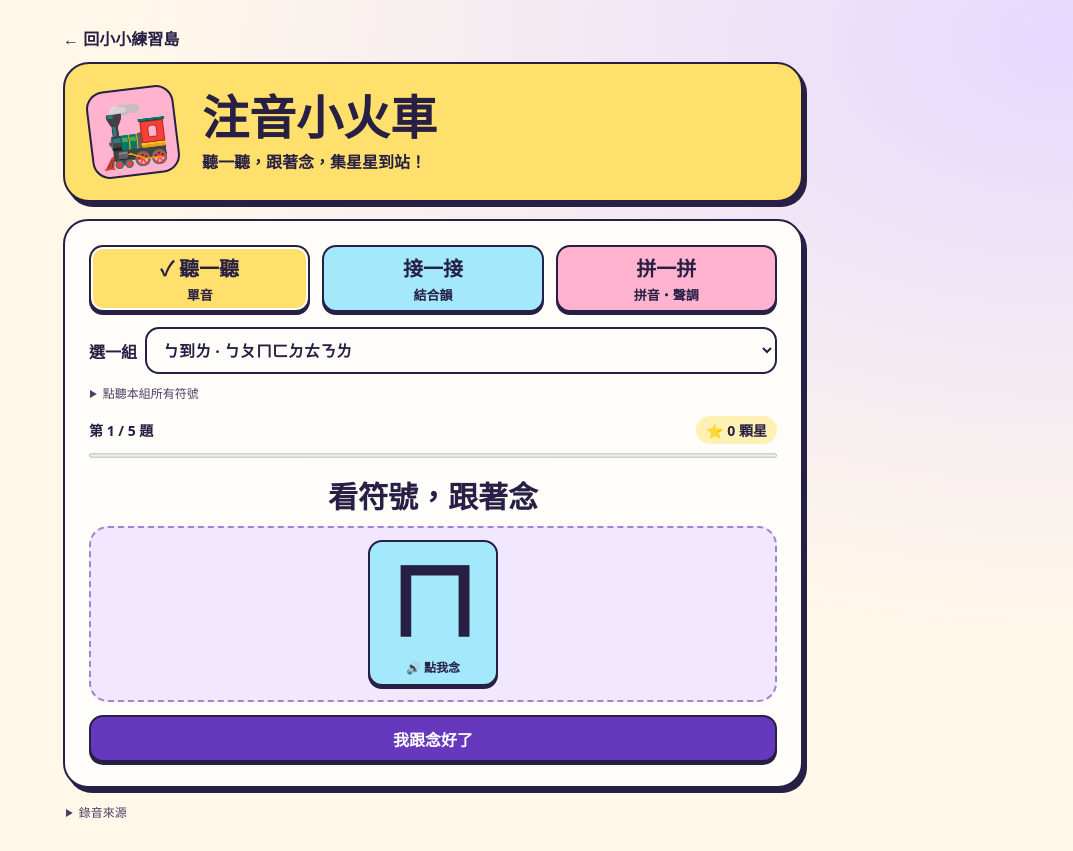
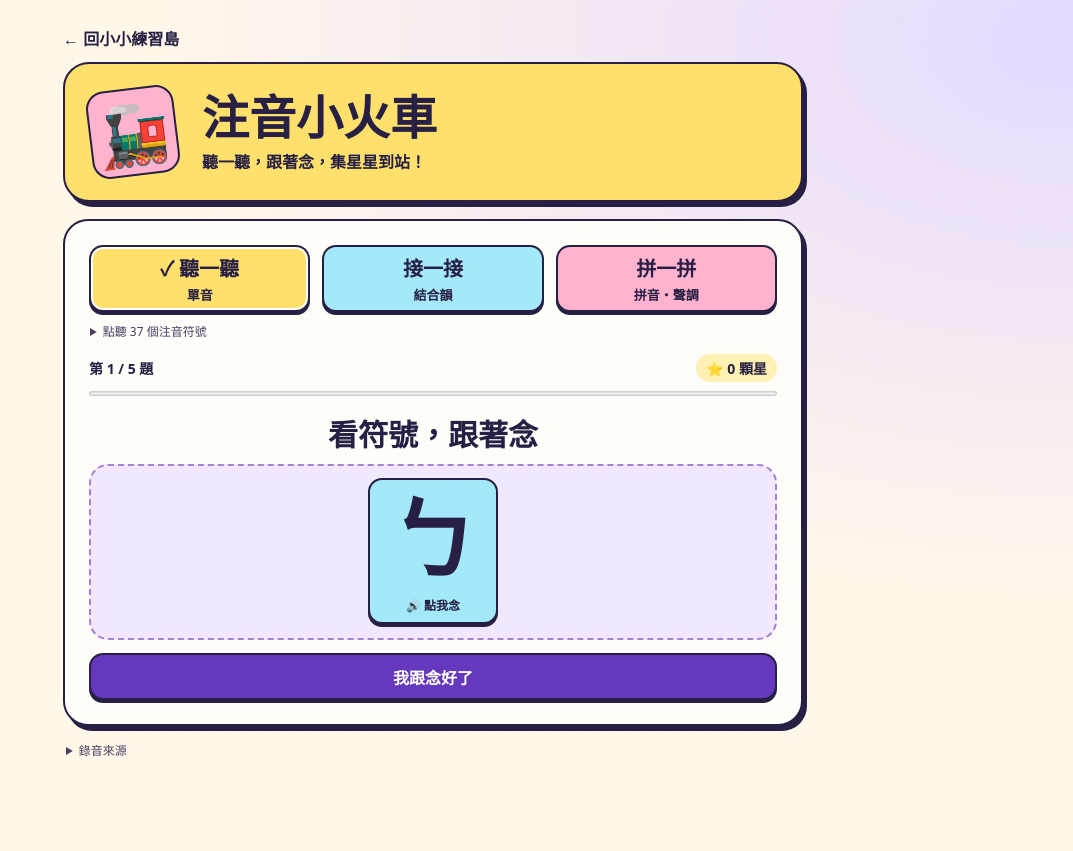
Before and after one commit to alanandqueenie50-arch/number-orchard, a plain HTML site: page zhuyin.html in a window 1280 px wide. Shown: the whole page, without its empty margins (207-1280 px from the left). After the commit the page ends 817 px from the top, so only its background shows below. Drawn offline with Linux system fonts and the light colour scheme.

Commit message:
單音練習改為 37 個符號一起抽題

```diff
--- a/zhuyin.html
+++ b/zhuyin.html
@@ -28,7 +28,7 @@ body {
 main { width: min(100% - 24px, 740px); margin: 17px auto 30px; }
 a { color: inherit; }
 h1, h2, p { margin: 0; }
-button, select {
+button {
   color: inherit;
   font: inherit;
   font-weight: 850;
@@ -40,7 +40,7 @@ button, select {
 }
 button { cursor: pointer; touch-action: manipulation; }
 button:active:not(:disabled) { transform: translateY(2px); }
-a:focus-visible, button:focus-visible, select:focus-visible, [tabindex="-1"]:focus-visible {
+a:focus-visible, button:focus-visible, [tabindex="-1"]:focus-visible {
   outline: 3px dashed var(--purple);
   outline-offset: 3px;
 }
@@ -97,9 +97,6 @@ a:focus-visible, button:focus-visible, select:focus-visible, [tabindex="-1"]:foc
 .stage-p { background: var(--pink); }
 .stage[aria-pressed="true"] { box-shadow: inset 0 0 0 2px white, 0 3px 0 var(--ink); }
 .stage[aria-pressed="true"] strong::before { content: "✓ "; }
-.set-picker { display: flex; align-items: center; flex-wrap: wrap; gap: 8px; margin: 15px 0 4px; }
-.set-picker label { font-weight: 800; }
-.set-picker select { flex: 1; min-width: 0; }
 .symbol-guide { margin: 10px 1px; }
 .guide-buttons { display: flex; flex-wrap: wrap; gap: 5px; margin-top: 7px; }
 .guide-buttons button { min-width: 44px; font-size: 25px; padding-inline: 8px; background: var(--blue); }
@@ -155,7 +152,7 @@ details p { margin-top: 6px; line-height: 1.5; }
 [hidden] { display: none !important; }
 </style>
 <script src="./zhuyin-audio.js" defer></script>
-<script src="./zhuyin.js" defer></script>
+<script src="./zhuyin.js?v=all-symbols" defer></script>
 </head>
 <body>
 <main>
@@ -170,12 +167,8 @@ details p { margin-top: 6px; line-height: 1.5; }
       <button class="stage stage-b" type="button" data-stage="blend" aria-pressed="false"><strong>接一接</strong><small>結合韻</small></button>
       <button class="stage stage-p" type="button" data-stage="spell" aria-pressed="false"><strong>拼一拼</strong><small>拼音・聲調</small></button>
     </div>
-    <div class="set-picker" id="set-picker">
-      <label for="symbol-set">選一組</label>
-      <select id="symbol-set"></select>
-    </div>
     <details class="symbol-guide" id="symbol-guide">
-      <summary>點聽本組所有符號</summary>
+      <summary>點聽 37 個注音符號</summary>
       <div class="guide-buttons" id="guide-buttons"></div>
     </details>
     <div class="status"><span id="round"></span><span id="stars"></span></div>
--- a/zhuyin.js
+++ b/zhuyin.js
@@ -1,12 +1,6 @@
 "use strict";
 
-const symbolGroups = [
-  ["ㄅ到ㄌ", "ㄅㄆㄇㄈㄉㄊㄋㄌ"],
-  ["ㄍ到ㄒ", "ㄍㄎㄏㄐㄑㄒ"],
-  ["ㄓ到ㄙ", "ㄓㄔㄕㄖㄗㄘㄙ"],
-  ["ㄧ、ㄨ、ㄩ和基本韻母", "ㄧㄨㄩㄚㄛㄜㄝㄦ"],
-  ["其他韻母", "ㄞㄟㄠㄡㄢㄣㄤㄥ"]
-];
+const symbols = Array.from("ㄅㄆㄇㄈㄉㄊㄋㄌㄍㄎㄏㄐㄑㄒㄓㄔㄕㄖㄗㄘㄙㄧㄨㄩㄚㄛㄜㄝㄞㄟㄠㄡㄢㄣㄤㄥㄦ", sound => ({sound, word: sound}));
 
 const blends = [
   {sound: "ㄧㄚ", word: "鴨", art: "🦆"},
@@ -30,7 +24,7 @@ const tones = {"": "一聲", "ˊ": "二聲", "ˇ": "三聲", "ˋ": "四聲"};
 const roundSize = 5;
 const stages = [...document.querySelectorAll("[data-stage]")];
 const ui = Object.fromEntries([
-  "set-picker", "symbol-set", "symbol-guide", "guide-buttons", "round", "stars", "progress", "lesson", "lesson-title", "cars",
+  "symbol-guide", "guide-buttons", "round", "stars", "progress", "lesson", "lesson-title", "cars",
   "model", "example", "ready", "quiz", "quiz-title", "hear", "answers", "feedback", "finished",
   "finish-title", "again", "audio-note", "recording"
 ].map(id => [id, document.getElementById(id)]));
@@ -157,23 +151,8 @@ function updateStars() {
 function beginRound(focus = false) {
   clearTimeout(stepTimer);
   stopAudio();
-  if (stage === "single") {
-    pool = Array.from(symbolGroups[Number(ui["symbol-set"].value)][1], sound => ({sound, word: sound}));
-  } else {
-    pool = stage === "blend" ? blends : syllables;
-  }
+  pool = {single: symbols, blend: blends, spell: syllables}[stage];
   ui["symbol-guide"].hidden = stage !== "single";
-  ui["guide-buttons"].replaceChildren();
-  if (stage === "single") {
-    for (const {sound} of pool) {
-      const button = document.createElement("button");
-      button.type = "button";
-      button.textContent = sound;
-      button.setAttribute("aria-label", "聽 " + sound);
-      button.addEventListener("click", () => play(sound));
-      ui["guide-buttons"].append(button);
-    }
-  }
   questions = shuffle(pool).slice(0, roundSize);
   position = 0;
   stars = 0;
@@ -241,22 +220,22 @@ function advance() {
   ui["finish-title"].focus();
 }
 
-for (const [index, [label, symbols]] of symbolGroups.entries()) {
-  const option = document.createElement("option");
-  option.value = String(index);
-  option.textContent = label + " · " + symbols;
-  ui["symbol-set"].append(option);
+for (const {sound} of symbols) {
+  const button = document.createElement("button");
+  button.type = "button";
+  button.textContent = sound;
+  button.setAttribute("aria-label", "聽 " + sound);
+  button.addEventListener("click", () => play(sound));
+  ui["guide-buttons"].append(button);
 }
 for (const button of stages) {
   button.addEventListener("click", () => {
     if (stage === button.dataset.stage) return;
     stage = button.dataset.stage;
     for (const item of stages) item.setAttribute("aria-pressed", String(item === button));
-    ui["set-picker"].hidden = stage !== "single";
     beginRound(true);
   });
 }
-ui["symbol-set"].addEventListener("change", () => beginRound());
 ui.ready.addEventListener("click", showQuiz);
 ui.hear.addEventListener("click", () => play(current().word));
 ui.again.addEventListener("click", () => beginRound(true));
```
